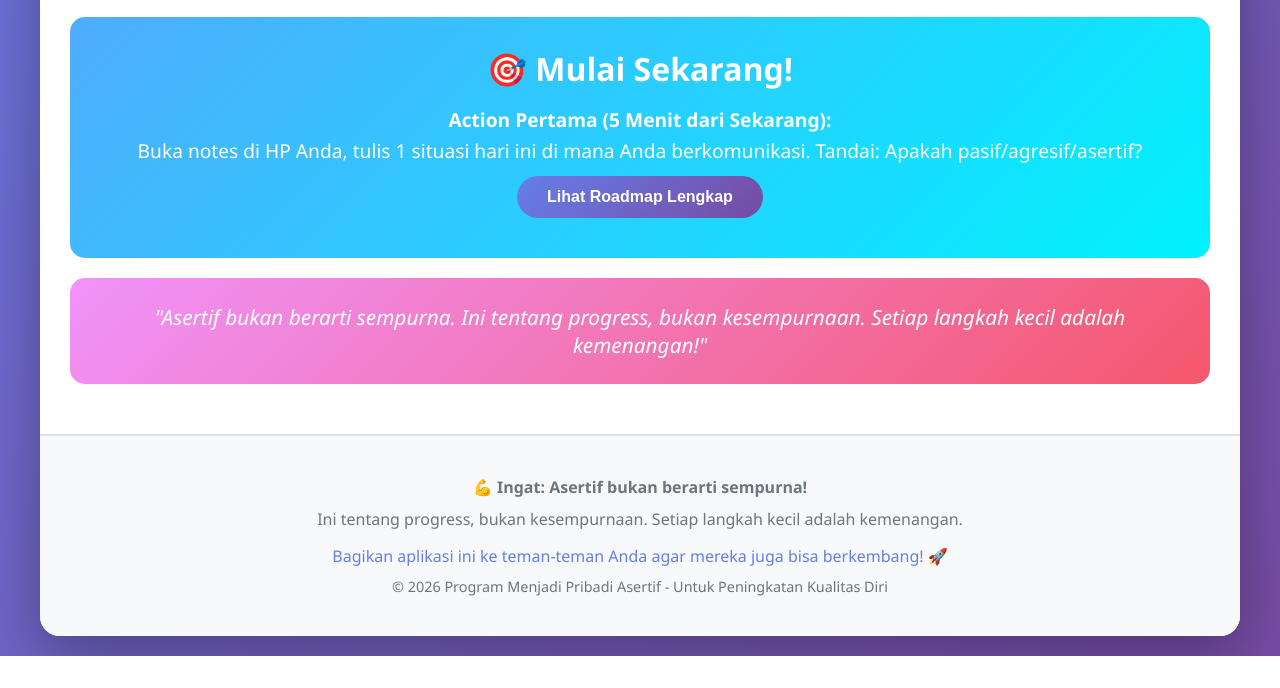
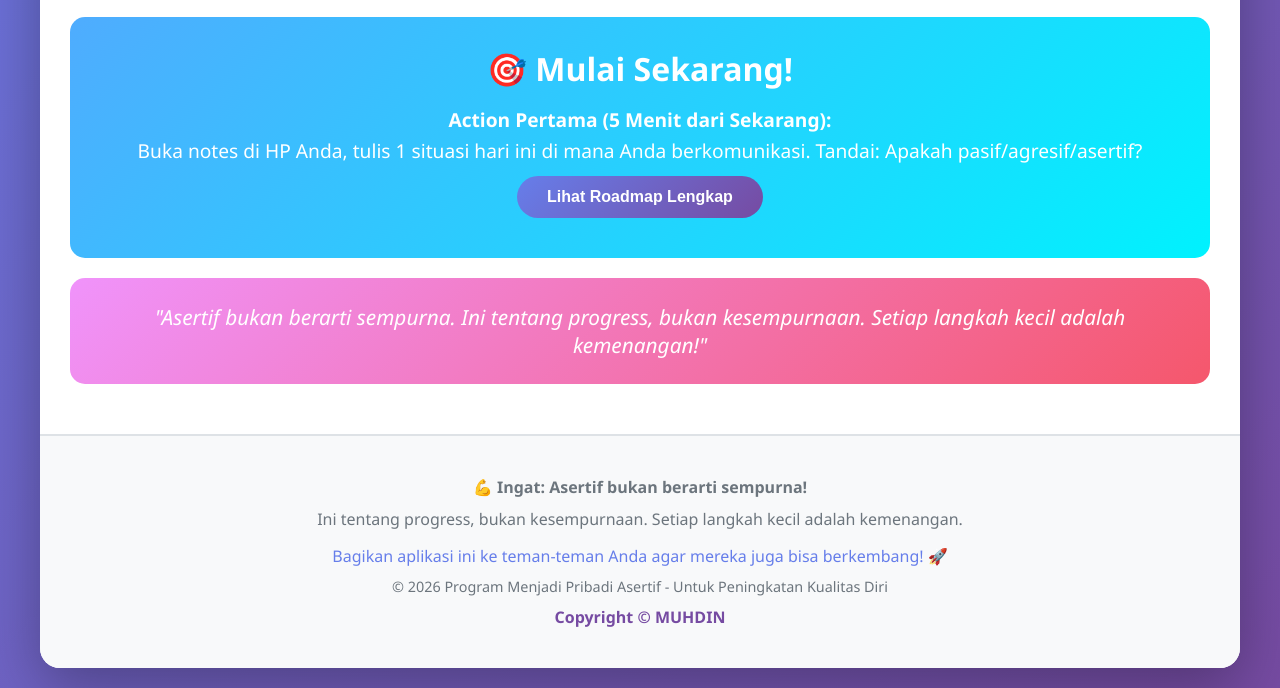
Before and after one commit to muhidintrade/asertivenes-tracker, a plain HTML site: page index.html in a window 1280 px wide. Shown: the part 793-1481 px from the top of the page. Before the commit the page ends 1449 px from the top, so only its background shows below. Drawn offline with Linux system fonts and the light colour scheme.

Commit message:
Add copyright notice for MUHDIN

```diff
--- a/index.html
+++ b/index.html
@@ -980,6 +980,7 @@
             <p>Ini tentang progress, bukan kesempurnaan. Setiap langkah kecil adalah kemenangan.</p>
             <p style="margin-top: 15px; color: #667eea;">Bagikan aplikasi ini ke teman-teman Anda agar mereka juga bisa berkembang! 🚀</p>
             <p style="margin-top: 10px; font-size: 0.9em;">© 2026 Program Menjadi Pribadi Asertif - Untuk Peningkatan Kualitas Diri</p>
+            <p style="margin-top: 10px; font-weight: 600; color: #764ba2;">Copyright © MUHDIN</p>
         </div>
     </div>
 
```
